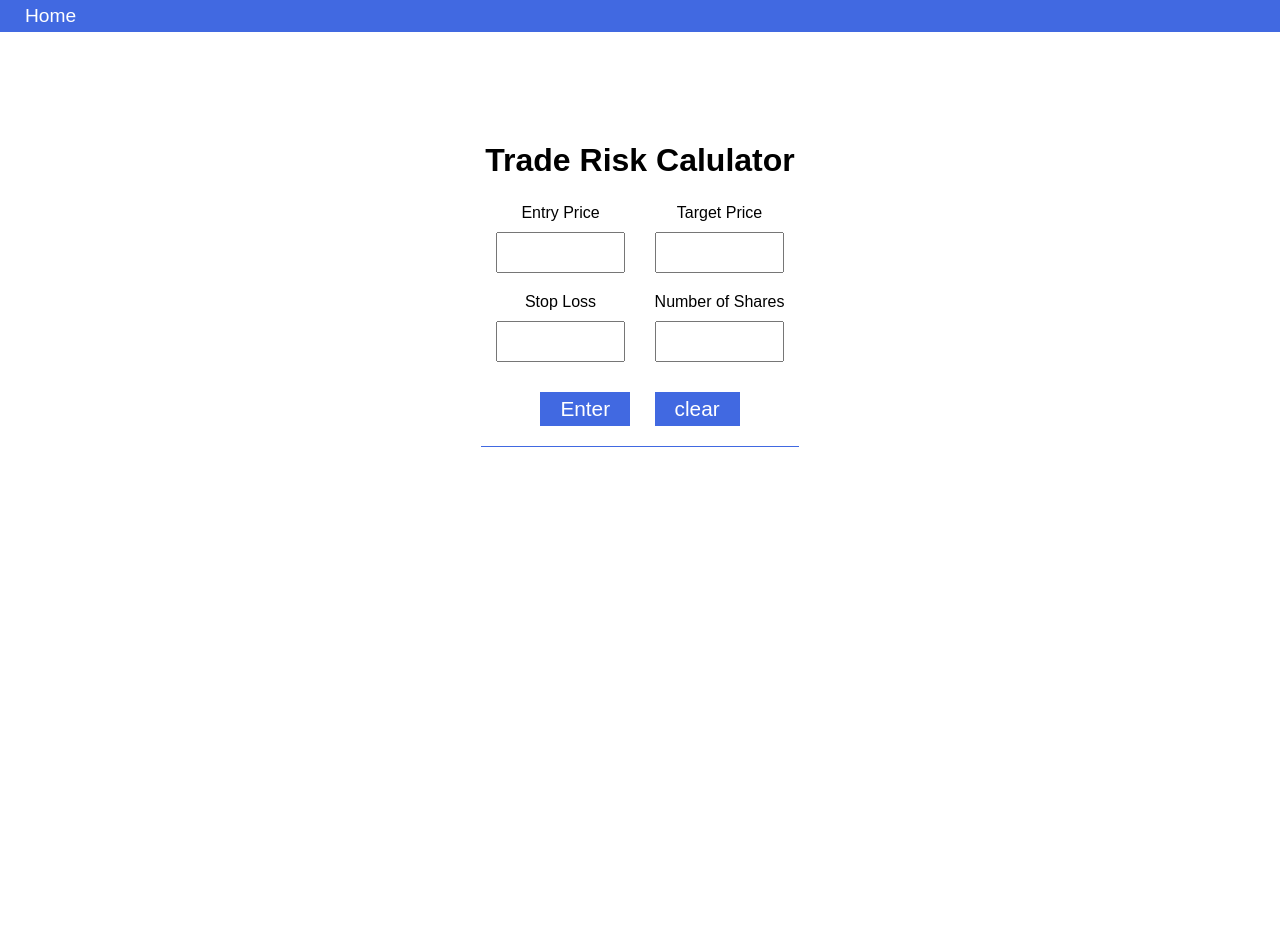
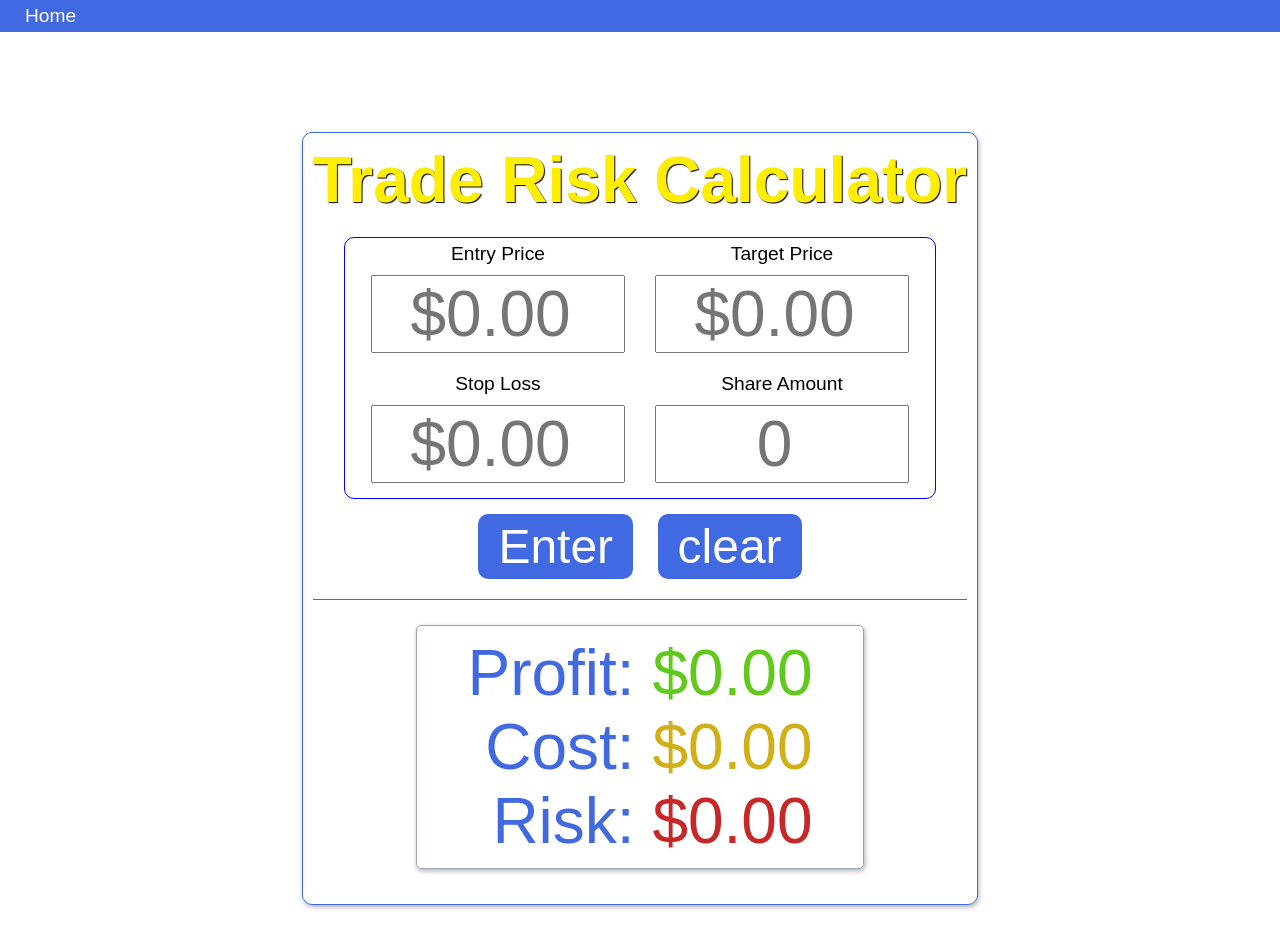
Before and after one commit to DeCommer/htmlcssjs, a plain HTML site: page projects/stockcalc/stockeval.html in a window 1280 px wide. Before the commit the page ends 800 px from the top, so only its background shows below. Drawn offline with Linux system fonts and the light colour scheme.

Commit message:
made it big

```diff
--- a/css/main.css
+++ b/css/main.css
@@ -106,3 +106,8 @@ ul {
     background-color: var(--highlight);
     color: var(--lowlight);
 }
+
+.big-btn {
+    border-radius: 10px;
+    font-size: 3rem;
+}
--- a/projects/stockcalc/stockeval.css
+++ b/projects/stockcalc/stockeval.css
@@ -1,6 +1,10 @@
+
+
 .app-container {
     text-align: center;
-    /* border: 1px solid red; */
+    border: 1px solid var(--main);
+    box-shadow: 1px 2px 5px #00000050;
+    border-radius: 10px;
     width: fit-content;
     margin: 100px auto;
     padding: 10px;
@@ -12,13 +16,24 @@
 }
 
 .title {
+    font-size: 4rem;
     margin-bottom: 20px;
+    color: var(--highlight);
+    text-shadow: 1px 1px 1px #000;
 }
 
 .input-container {
-    /* border: 1px solid blue; */
+    border: 1px solid blue;
+    border-radius: 10px;
+    width: 90%;
+    margin: 0 auto;
     display: flex;
     flex-direction: column;
+    align-items: center;
+}
+
+input {
+    color: var(--main);
 }
 
 .cell {
@@ -38,10 +53,14 @@
     display: flex;
 }
 
+label {
+    font-size: 1.2rem;
+}
+
 .input {
     margin: 10px;
-    font-size: 2rem;
-    width: 125px;
+    font-size: 4rem;
+    width: 250px;
     text-align: center;
 }
 
@@ -57,13 +76,13 @@
     border-radius: 5px;
     display: flex;
     flex-direction: column;
-    text-align: justify;
+    text-align: right;
     width: fit-content;
     margin: 25px auto;
 }
 
 .results-txt {
-    font-size: 2rem;
+    font-size: 4rem;
 }
 
 .results-txt {
@@ -71,11 +90,11 @@
 }
 
 .green {
-    color: #489613;
+    color: #61c91c;
 }
 .yellow {
-    color: #a58b18;
+    color: #d1af19;
 }
 .red {
-    color: var(--neg);
+    color: #c72727;
 }
--- a/projects/stockcalc/stockeval.html
+++ b/projects/stockcalc/stockeval.html
@@ -15,35 +15,35 @@
 
     <div class="app-container">
         <div class="title-container">
-            <h1 class="title">Trade Risk Calulator</h1>
+            <h1 class="title">Trade Risk Calculator</h1>
         </div>
         <div class="input-container">
             <div class="top">
                 <div class="cell">
                     <label class="in-label">Entry Price</label>
-                    <input class="input" id="entry-in" type="number">
+                    <input class="input" id="entry-in" type="number" placeholder="$0.00">
                 </div>
                 <div class="cell">
                     <label class="in-label">Target Price</label>
-                    <input class="input" id="target-in" type="number">
+                    <input class="input" id="target-in" type="number" placeholder="$0.00">
                 </div>
             </div>
             <div class="bottom">
                 <div class="cell">
                     <label class="in-label">Stop Loss</label>
-                    <input class="input" id="stop-in" type="number">
+                    <input class="input" id="stop-in" type="number" placeholder="$0.00">
                 </div>
                 <div class="cell">
-                    <label class="in-label">Number of Shares</label>
-                    <input class="input" id="shares-in" type="number">
+                    <label class="in-label">Share Amount</label>
+                    <input class="input" id="shares-in" type="number" placeholder="0">
                 </div>
             </div>
         </div>
         <div class="btn-container">
-            <button class="btn" id="enter-btn">Enter</button>
-            <button class="btn" id="clear-btn">clear</button>
+            <button class="btn big-btn" id="enter-btn">Enter</button>
+            <button class="btn big-btn" id="clear-btn">clear</button>
         </div>
-        <div class="results-container hide">
+        <div class="results-container">
             <p class="results-txt profit-txt"></p>
             <p class="results-txt cost-txt"></p>
             <p class="results-txt risk-txt"></p>
--- a/projects/stockcalc/stockeval.js
+++ b/projects/stockcalc/stockeval.js
@@ -13,14 +13,19 @@ function formatNumber(num) {
     return num.toString().replace(/\B(?=(\d{3})+(?!\d))/g, ",");
 }
 
-enterBtn.addEventListener('click', () => {
+function run() {
     const profit = parseFloat((targetIn.value - entryIn.value) * sharesIn.value).toFixed(2);
     const cost = parseFloat(entryIn.value * sharesIn.value).toFixed(2);
     const risk = parseFloat((stopIn.value - entryIn.value) * sharesIn.value).toFixed(2);
     profitText.innerHTML = `Profit: <span class="money-text green">$${formatNumber(profit)}</span>`;
     costText.innerHTML = `Cost: <span class="money-text yellow">$${formatNumber(cost)}</span>`;
     riskText.innerHTML = `Risk: <span class="money-text red">$${formatNumber(risk)}</span>`;
-    resultsShowHide.classList.remove("hide");
+}
+
+run();
+
+enterBtn.addEventListener('click', () => {
+    run();
 });
 
 clearBtn.addEventListener('click', () => {
@@ -28,7 +33,10 @@ clearBtn.addEventListener('click', () => {
     entryIn.value = null;
     stopIn.value = null;
     sharesIn.value = null;
-    resultsShowHide.classList.add("hide");
+
+    profitText.innerHTML = `Profit: <span class="money-text green">$0.00</span>`;
+    costText.innerHTML = `Cost: <span class="money-text yellow">$0.00</span>`;
+    riskText.innerHTML = `Risk: <span class="money-text red">$0.00</span>`;
 });
 
 
```
